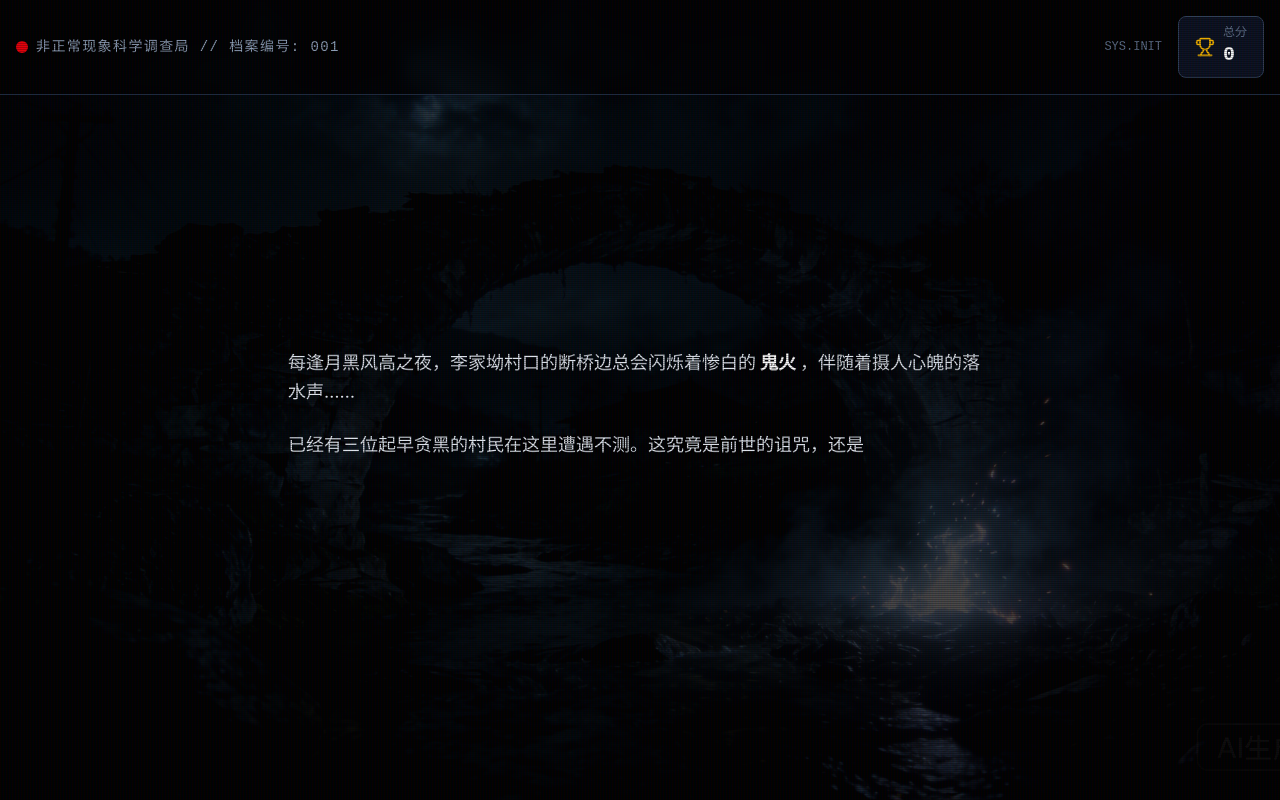
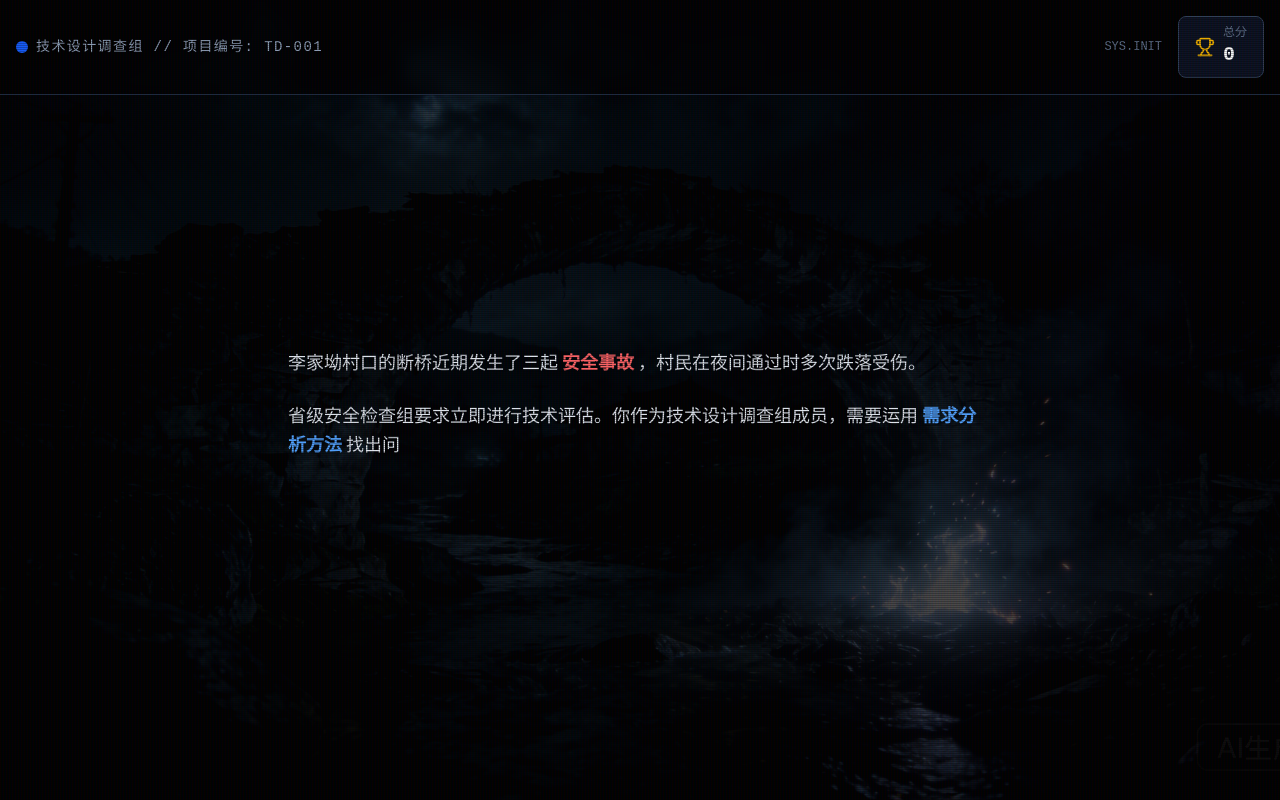
Before and after one commit to JXDong1314/sheji, a React (Vite) app: page / in a window 1280 px wide. Built offline with nearby package versions, Linux system fonts and the light colour scheme.

Commit message:
去除所有迷信元素，改为纯科学的技术调查设定

```diff
--- a/src/scenes/Prologue.tsx
+++ b/src/scenes/Prologue.tsx
@@ -354,8 +354,8 @@ export function Prologue({ onComplete }: { onComplete?: () => void }) {
         {/* Header */}
         <header className="p-4 border-b border-slate-800 flex justify-between items-center bg-black/50 backdrop-blur-sm">
         <div className="flex items-center gap-2">
-          <div className="w-3 h-3 rounded-full bg-red-600" />
-          <span className="font-mono text-sm tracking-widest text-slate-400">非正常现象科学调查局 // 档案编号: 001</span>
+          <div className="w-3 h-3 rounded-full bg-blue-600" />
+          <span className="font-mono text-sm tracking-widest text-slate-400">技术设计调查组 // 项目编号: TD-001</span>
         </div>
         <div className="flex items-center gap-4">
           <div className="font-mono text-xs text-slate-500">
@@ -389,20 +389,20 @@ export function Prologue({ onComplete }: { onComplete?: () => void }) {
             >
               <div className="space-y-6 min-h-[200px]">
                 {introStep >= 0 && (
-                  <p><Typewriter text="每逢月黑风高之夜，李家坳村口的断桥边总会闪烁着惨白的" onComplete={() => setTimeout(() => setIntroStep(1), 500)} />
-                  {introStep >= 1 && <Glitch text="鬼火" className="mx-1" />}
-                  {introStep >= 1 && <Typewriter text="，伴随着摄人心魄的落水声……" onComplete={() => setTimeout(() => setIntroStep(2), 1000)} />}</p>
+                  <p><Typewriter text="李家坳村口的断桥近期发生了三起" onComplete={() => setTimeout(() => setIntroStep(1), 500)} />
+                  {introStep >= 1 && <span className="mx-1 text-red-400 font-bold">安全事故</span>}
+                  {introStep >= 1 && <Typewriter text="，村民在夜间通过时多次跌落受伤。" onComplete={() => setTimeout(() => setIntroStep(2), 1000)} />}</p>
                 )}
 
                 {introStep >= 2 && (
-                  <p><Typewriter text="已经有三位起早贪黑的村民在这里遭遇不测。这究竟是前世的诅咒，还是" onComplete={() => setTimeout(() => setIntroStep(3), 500)} />
-                  {introStep >= 3 && <Glitch text="水鬼的索命" className="mx-1" />}
-                  {introStep >= 3 && <Typewriter text="？" onComplete={() => setTimeout(() => setIntroStep(4), 1000)} />}</p>
+                  <p><Typewriter text="省级安全检查组要求立即进行技术评估。你作为技术设计调查组成员，需要运用" onComplete={() => setTimeout(() => setIntroStep(3), 500)} />
+                  {introStep >= 3 && <span className="mx-1 text-blue-400 font-bold">需求分析方法</span>}
+                  {introStep >= 3 && <Typewriter text="找出问题根源。" onComplete={() => setTimeout(() => setIntroStep(4), 1000)} />}</p>
                 )}
 
                 {introStep >= 4 && (
                   <p className="text-blue-400 font-mono text-sm mt-8">
-                    <Typewriter text="> 任务：前往现场调查，搜集线索。" onComplete={() => setTimeout(() => setPhase('explore'), 500)} />
+                    <Typewriter text="> 任务：前往现场调查，收集技术线索，完成需求分析报告。" onComplete={() => setTimeout(() => setPhase('explore'), 500)} />
                   </p>
                 )}
               </div>
@@ -590,17 +590,17 @@ export function Prologue({ onComplete }: { onComplete?: () => void }) {
               <div className="max-w-2xl text-slate-300 space-y-4 leading-relaxed">
                 {outroStep >= 0 && (
                   <p>
-                    <Typewriter text="经过科学的分析，所谓的“水鬼”不过是村民在黑暗中对未知危险的恐惧投射。" speed={30} onComplete={() => setOutroStep(1)} />
+                    <Typewriter text="通过系统的需求分析，你成功识别了三个关键技术要素：用户需求、系统约束和问题定义。" speed={30} onComplete={() => setOutroStep(1)} />
                   </p>
                 )}
                 {outroStep >= 1 && (
                   <p>
-                    <Typewriter text="真正的罪魁祸首，是缺失的照明设施和危险的桥梁结构。" speed={30} onComplete={() => setOutroStep(2)} />
+                    <Typewriter text="事故的根本原因是：夜间照明不足、桥梁防护设施缺失、电力供应不稳定。" speed={30} onComplete={() => setOutroStep(2)} />
                   </p>
                 )}
                 {outroStep >= 2 && (
                   <p className="text-blue-400 font-mono mt-8">
-                    <Typewriter text="> 下一步：前往疯老头的住处，调查那个发出怪叫的“镇魂法器”。" speed={30} onComplete={() => setShowNextBtn(true)} />
+                    <Typewriter text="> 下一步：前往老工程师的住处，调查那个发出异响的自动化设备。" speed={30} onComplete={() => setShowNextBtn(true)} />
                   </p>
                 )}
                 {showNextBtn && (
```
